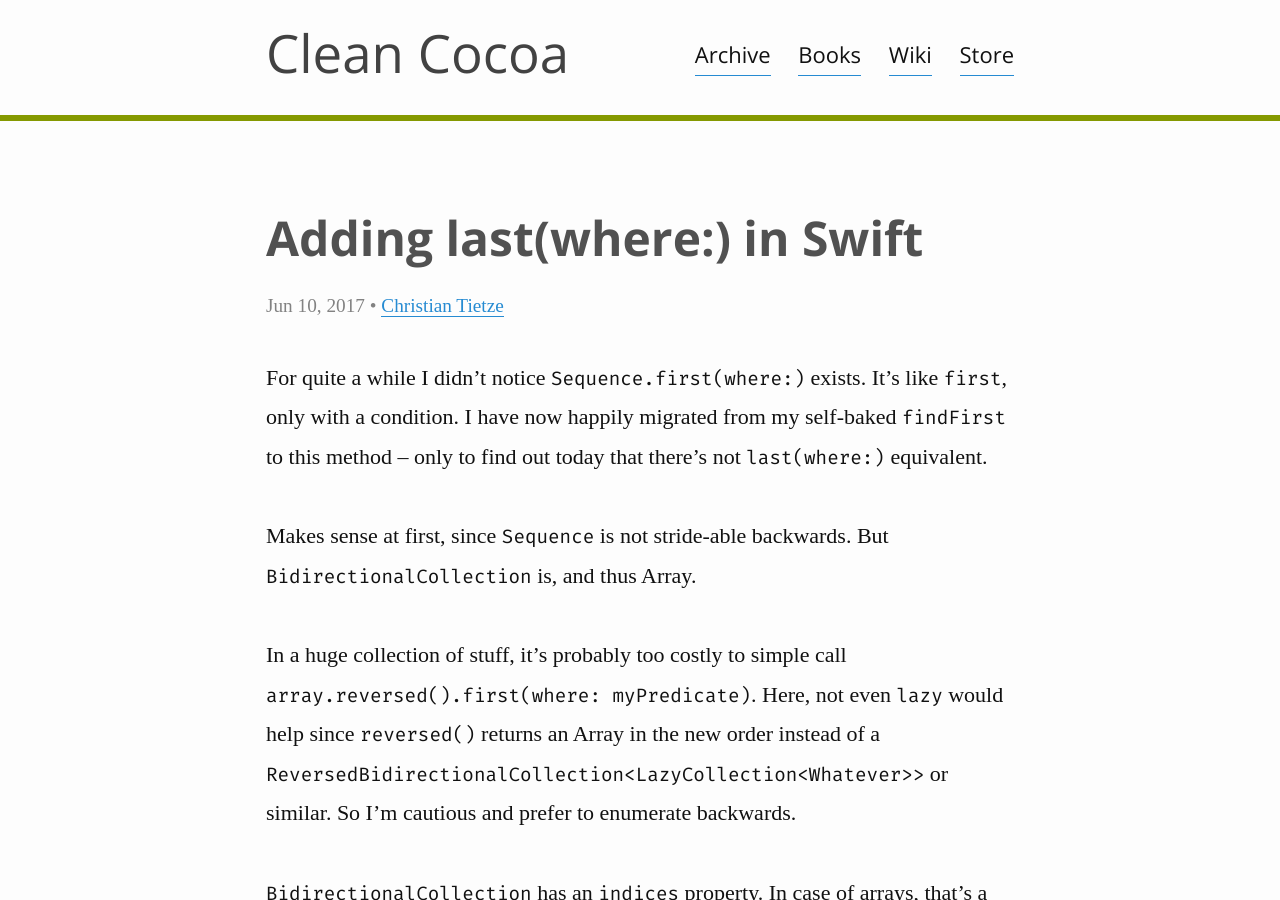
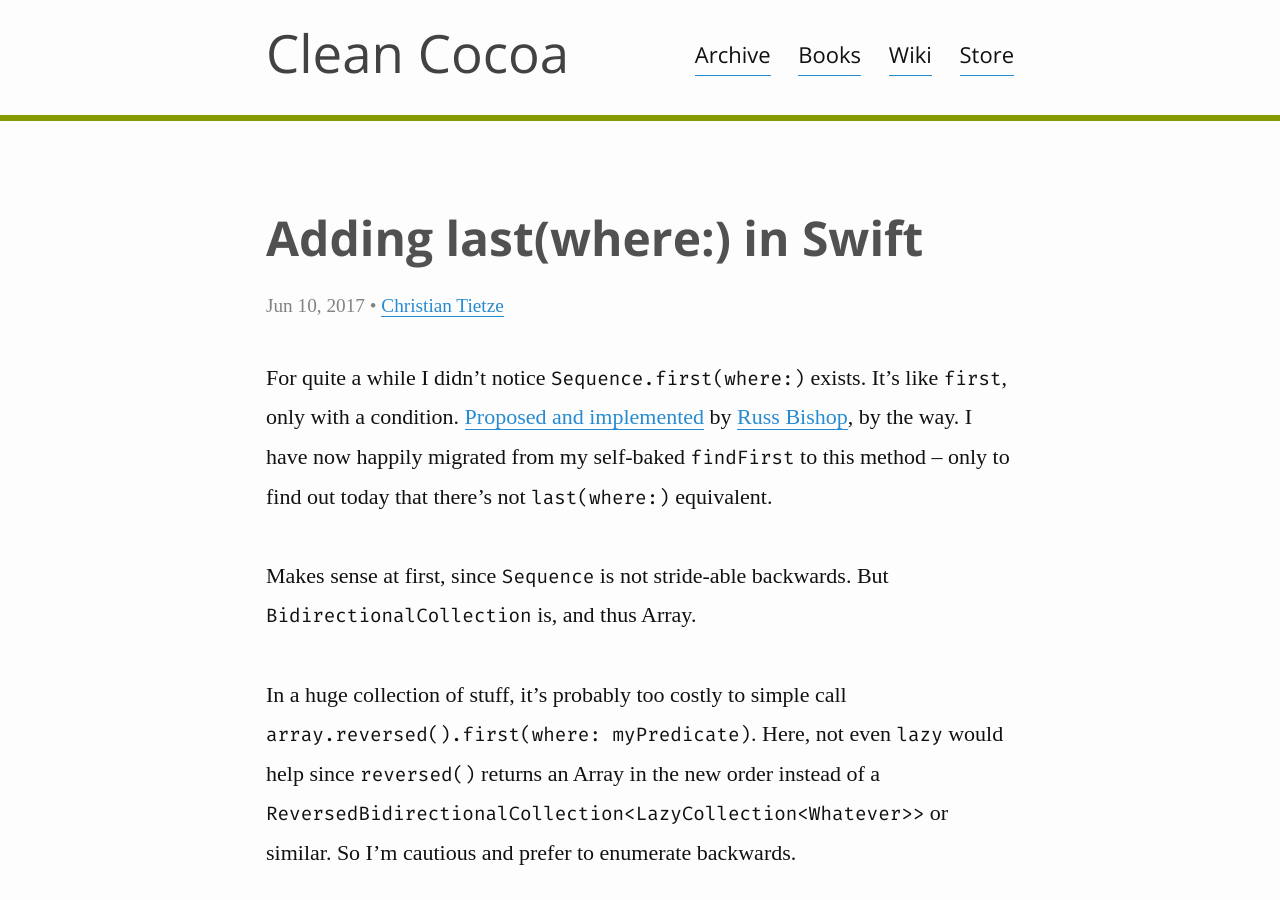
Before and after one commit to CleanCocoa/cleancocoa.github.io, a Jekyll site: the page built from _posts/2017-06-10-last-where.md, in a window 1280 px wide and 900 px high. Built offline with Jekyll 4.4.1, drawn with Linux system fonts in a browser that asks for light colours; some web fonts are replaced.

Commit message:
add links to Russ Bishop

```diff
--- a/_posts/2017-06-10-last-where.md
+++ b/_posts/2017-06-10-last-where.md
@@ -5,7 +5,7 @@ tags: [ swift ]
 comments: on
 ---
 
-For quite a while I didn't notice `Sequence.first(where:)` exists. It's like `first`, only with a condition. I have now happily migrated from my self-baked `findFirst` to this method -- only to find out today that there's not `last(where:)` equivalent.
+For quite a while I didn't notice `Sequence.first(where:)` exists. It's like `first`, only with a condition. [Proposed and implemented](https://github.com/apple/swift/pull/2529/) by [Russ Bishop](http://russbishop.net), by the way. I have now happily migrated from my self-baked `findFirst` to this method -- only to find out today that there's not `last(where:)` equivalent.
 
 Makes sense at first, since `Sequence` is not stride-able backwards. But `BidirectionalCollection` is, and thus Array.
 
```
